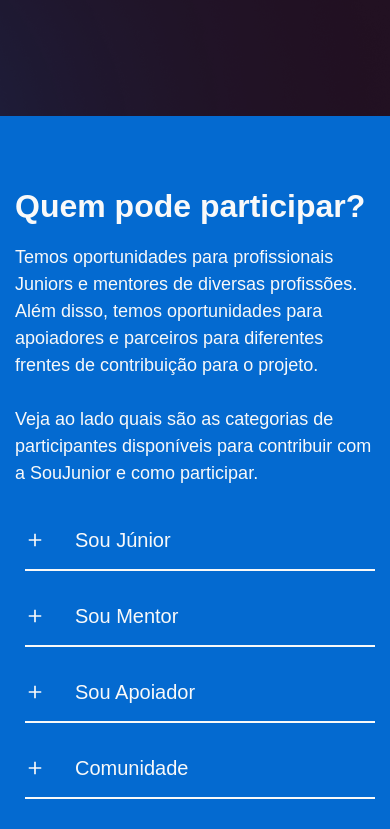
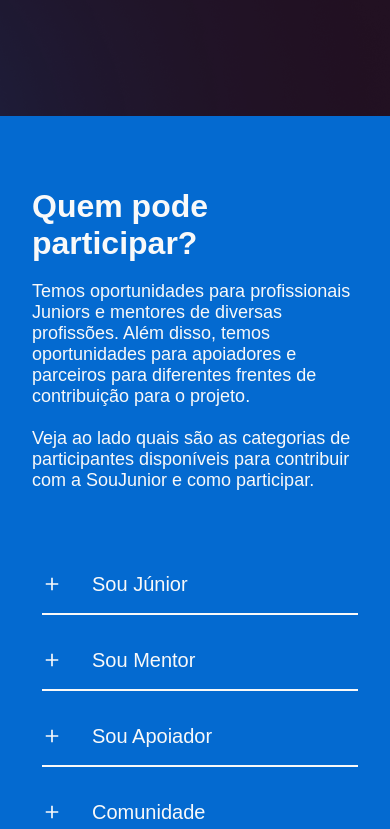
Before and after one commit to SouJunior/site-webapp, a Next.js app: page / in a window 390 px wide. Shown: the part 1935-2764 px from the top of the page. Built offline with nearby package versions, Linux system fonts and the light colour scheme; a web font is replaced by a local one.

Commit message:
fix: container size in mobile version

```diff
--- a/components/Participation/Participation.module.css
+++ b/components/Participation/Participation.module.css
@@ -5,7 +5,7 @@
   align-items: center;
   justify-content: center;
   width: 100%;
-  padding: 72px 15px;
+  padding: 72px 32px;
   background-color: #046ad0;
 }
 
@@ -145,29 +145,21 @@
   .container {
     flex-direction: column;
     max-width: 100%;
-    margin: 0;
   }
 
   .leftSide {
-    display: flex;
     flex-direction: column;
-    align-items: left;
-    max-width: 100%;
   }
 
   .leftSide p {
     text-align: left;
+    padding-bottom: 40px;
+    line-height: 21px;
   }
 
   .rightSide {
     max-width: 100%;
     align-items: center;
-  }
-
-  .p {
-    display: flex;
-    flex-direction: column;
-    /* justify-content: flex-start;
-    align-items: flex-start; */
+    font-size: 16px;
   }
 }
```
